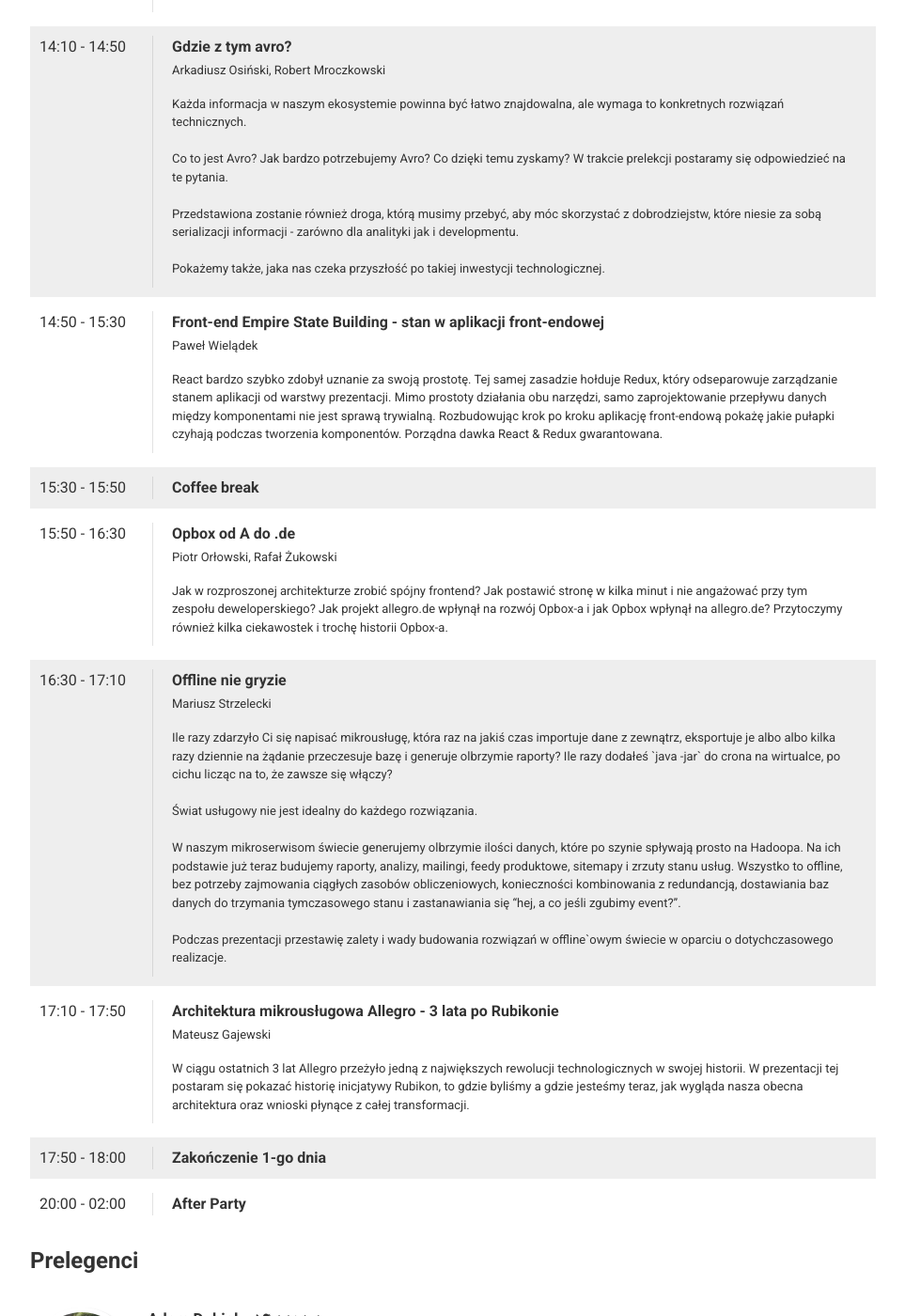
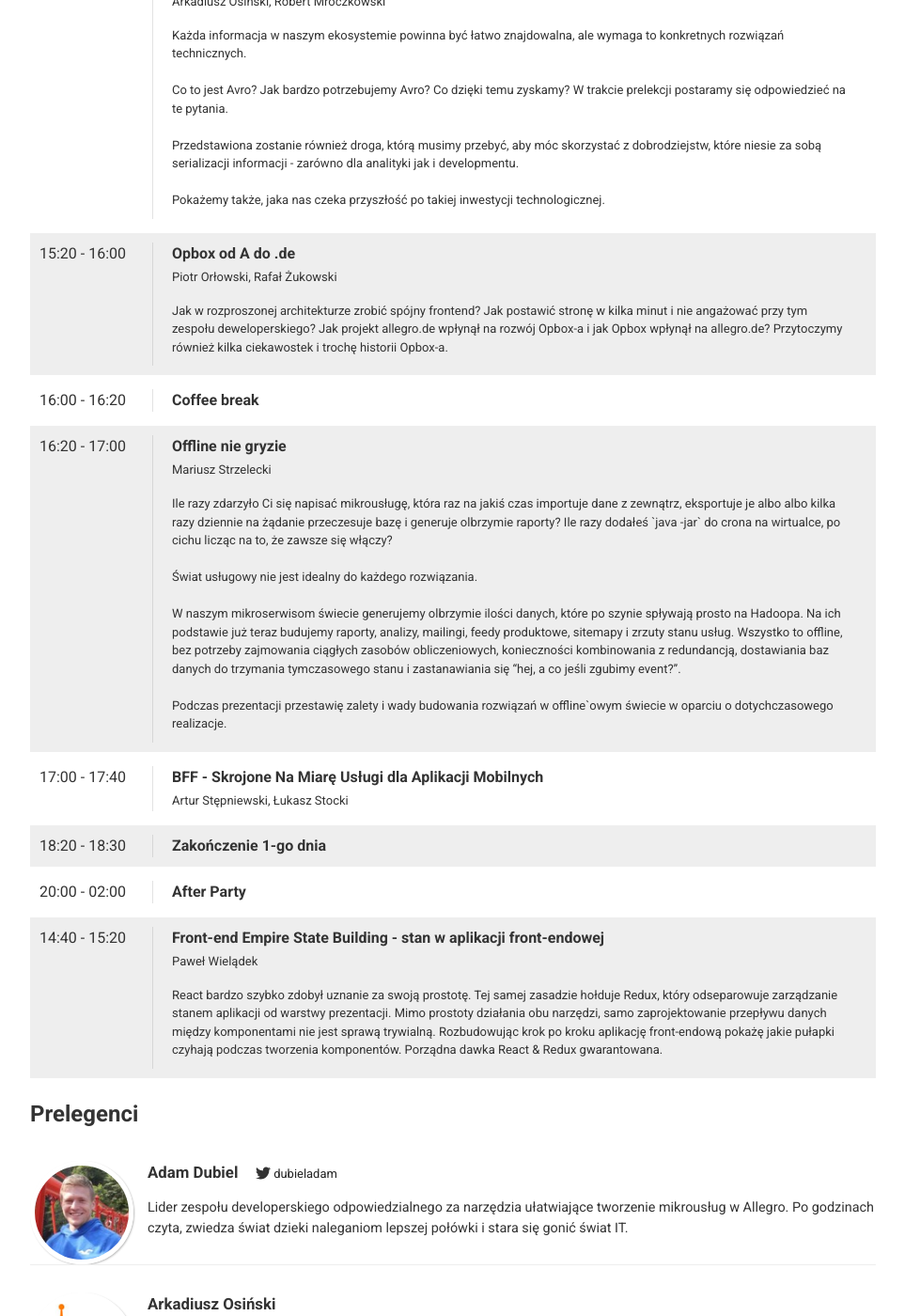
Before and after one commit to allegro/meeting, a Jekyll site: the page built from index.html, in a window 1280 px wide and 1400 px high, scrolled down 3016 px. Shown: the whole window at 94% size, without its empty margins (158-1121 px from the left). Built offline with Jekyll 4.4.1, drawn with Linux system fonts in a browser that asks for light colours; Markdown is read by kramdown in place of the engine named in the settings; comment, search, counter and statistics services are not loaded; some of the changed text lies outside the part shown.

Commit message:
Update atm-schedule.yml

```diff
--- a/_data/atm-schedule.yml
+++ b/_data/atm-schedule.yml
@@ -17,105 +17,108 @@
     timeEnd: '10:20'
 
 item03:
-    title: Keynote
-    name: Special Guest
-    date: '2016-09-07'
-    timeStart: '10:20'
-    timeEnd: '10:50'
-    abstract:
-
-item04:
     title: 'Anomaly detection? A gdyby tak wzorować się na tym jak robi to nasz mózg?'
     name: Bartłomiej Ignasiak
     date: '2016-09-07'
-    timeStart: '10:50'
-    timeEnd: '11:30'
+    timeStart: '10:20'
+    timeEnd: '11:00'
     abstract: 'Three sigmas? Holt Winters? …? Jest wiele algorytmów wykrywających anomalie. Jest też wiele ich implementacji. Jedną z nich nosimy w głowie. W każdej sekundzie tworzymy predykcje na temat tego co zobaczymy, usłyszymy, poczujemy. Nasz mózg ciągle porównuje czy to czego oczekiwaliśmy dzieje się naprawdę. Ciągle uczy się co jest normą i błyskawicznie alarmuje o każdym od niej odstępstwie. Podczas prezentacji przyjrzymy się teorii HTM - Jeff-a Hawkinsa, a podczas krótkiego life demo pokaże jak użyć jej implementacji do wykrywania anomalii w prawdziwym działającym systemie.'
 
-item05:
+
+item04:
     title: Liczby eksperckie muszą zginąć
     name: Adam Dubiel
     date: '2016-09-07'
-    timeStart: '11:30'
-    timeEnd: '12:10'
+    timeStart: '11:00'
+    timeEnd: '11:40'
     abstract: 'Słownikowa definicja wyrażenia “liczba ekspercka” powinna brzmieć “nie mam pojęcia co robię”. Mało jest pojęć, których semantyka tak bardzo odbiega od prawdziwego znaczenia. Ile potrzebuję RAMu? Ile CPU? Jak duża powinna być tak kolejka? Ile wątków? Poprawna odpowiedź to: nie wiem, zmierzmy to. Podczas prelekcji chciałbym pokazać jak często w naszej pracy zgadujemy i jak możemy to zgadywanie zastąpić pomiarami. Chciałbym, żebyś po jej wysłuchaniu wiedział co warto mierzyć w typowej mikrousłudze, jakimi narzędziami i jak interpretować wyniki.'
 
-item06:
+item05:
     title: Tylko automatyzacja może nas uratować
     name: Remigiusz Pospieszyński
     date: '2016-09-07'
-    timeStart: '12:10'
-    timeEnd: '12:50'
+    timeStart: '11:40'
+    timeEnd: '12:20'
     abstract: 'Nasze systemy rozrastają się praktycznie każdego dnia przez co ich monitoring staje się coraz bardziej skomplikowany. W NOC Grupy Allegro monitorujemy prawie 10.000 maszyn, co jeszcze do niedawna skutkowało zdarzeniem, mniej lub bardziej niebezpiecznym, co 30 sekund. Absorbowało to w stu procentach całą jedną osobę (a właściwie etat), przez całą dobę, przez cały tydzień, przez cały rok. Obecnie udało nam się zrzucić większość pracy na automaty, a "monitorujący" stał się "inżynierem". W prezentacji pokażę, jak tego dokonaliśmy, co nam jeszcze zostało do zrobienia i jak będzie wyglądać monitoring w przyszłości.'
 
-item07:
+item06:
     title: Lunch
     date: '2016-09-07'
-    timeStart: '12:50'
-    timeEnd: '13:50'
+    timeStart: '12:20'
+    timeEnd: '13:20'
 
-item08:
+item07:
     title: Wyrażenia Regularne
     name: Tomasz Jackowiak
     date: '2016-09-07'
-    timeStart: '13:50'
-    timeEnd: '14:10'
+    timeStart: '13:20'
+    timeEnd: '14:00'
     abstract: 'Jeden z najnudniejszych tematów na prezentację. Wiem. Jednocześnie moje marzenie i wyzwanie pokazania go w sposób powstrzymujący od zapadnięcia w drzemkę.
 Spotykasz je często, są brzydkie, niezrozumiałe i nie działają tak jak byśmy chcieli. Pomijane w dyskusjach i na CV. Drzemie w nich jednak wielka moc. Czas ją poznać i zaprząc do roboty'
 
-item09:
+item08:
     title: Gdzie z tym avro?
     name: Arkadiusz Osiński, Robert Mroczkowski
     date: '2016-09-07'
-    timeStart: '14:10'
-    timeEnd: '14:50'
+    timeStart: '14:00'
+    timeEnd: '14:40'
     abstract: 'Każda informacja w naszym ekosystemie powinna być łatwo znajdowalna, ale wymaga to konkretnych rozwiązań technicznych.<br /><br />Co to jest Avro? Jak bardzo potrzebujemy Avro? Co dzięki temu zyskamy? W trakcie prelekcji postaramy się odpowiedzieć na te pytania.<br /><br />Przedstawiona zostanie również droga, którą musimy przebyć, aby móc skorzystać z dobrodziejstw, które niesie za sobą serializacji informacji - zarówno dla analityki jak i developmentu.<br /><br />Pokażemy także, jaka nas czeka przyszłość po takiej inwestycji technologicznej.'
 
-item10:
+item9:
     title: Front-end Empire State Building - stan w aplikacji front-endowej
     name: Paweł Wielądek
     date: '2016-09-07'
-    timeStart: '14:50'
-    timeEnd: '15:30'
+    timeStart: '14:40'
+    timeEnd: '15:20'
     abstract: 'React bardzo szybko zdobył uznanie za swoją prostotę. Tej samej zasadzie hołduje Redux, który odseparowuje zarządzanie stanem aplikacji od warstwy prezentacji. Mimo prostoty działania obu narzędzi, samo zaprojektowanie przepływu danych między komponentami nie jest sprawą trywialną. Rozbudowując krok po kroku aplikację front-endową pokażę jakie pułapki czyhają podczas tworzenia komponentów. Porządna dawka React & Redux gwarantowana.'
+
+item10:
+    title: Opbox od A do .de
+    name: Piotr Orłowski, Rafał Żukowski
+    date: '2016-09-07'
+    timeStart: '15:20'
+    timeEnd: '16:00'
+    abstract: 'Jak w rozproszonej architekturze zrobić spójny frontend? Jak postawić stronę w kilka minut i nie angażować przy tym zespołu deweloperskiego? Jak projekt allegro.de wpłynął na rozwój Opbox-a i jak Opbox wpłynął na allegro.de? Przytoczymy również kilka ciekawostek i trochę historii Opbox-a.'
+
 
 item11:
     title: Coffee break
     date: '2016-09-07'
-    timeStart: '15:30'
-    timeEnd: '15:50'
+    timeStart: '16:00'
+    timeEnd: '16:20'
+
 
 item12:
-    title: Opbox od A do .de
-    name: Piotr Orłowski, Rafał Żukowski
-    date: '2016-09-07'
-    timeStart: '15:50'
-    timeEnd: '16:30'
-    abstract: 'Jak w rozproszonej architekturze zrobić spójny frontend? Jak postawić stronę w kilka minut i nie angażować przy tym zespołu deweloperskiego? Jak projekt allegro.de wpłynął na rozwój Opbox-a i jak Opbox wpłynął na allegro.de? Przytoczymy również kilka ciekawostek i trochę historii Opbox-a.'
-
-item13:
     title: Offline nie gryzie
     name: Mariusz Strzelecki
     date: '2016-09-07'
-    timeStart: '16:30'
-    timeEnd: '17:10'
+    timeStart: '16:20'
+    timeEnd: '17:00'
     abstract: 'Ile razy zdarzyło Ci się napisać mikrousługę, która raz na jakiś czas importuje dane z zewnątrz, eksportuje je albo albo kilka razy dziennie na żądanie przeczesuje bazę i generuje olbrzymie raporty? Ile razy dodałeś `java -jar` do crona na wirtualce, po cichu licząc na to, że zawsze się włączy?<br /><br />Świat usługowy nie jest idealny do każdego rozwiązania.<br /><br />W naszym mikroserwisom świecie generujemy olbrzymie ilości danych, które po szynie spływają prosto na Hadoopa. Na ich podstawie już teraz budujemy raporty, analizy, mailingi, feedy produktowe, sitemapy i zrzuty stanu usług. Wszystko to offline, bez potrzeby zajmowania ciągłych zasobów obliczeniowych, konieczności kombinowania z redundancją, dostawiania baz danych do trzymania tymczasowego stanu i zastanawiania się “hej, a co jeśli zgubimy event?”.<br /><br />Podczas prezentacji przestawię zalety i wady budowania rozwiązań w offline`owym świecie w oparciu o dotychczasowego realizacje.'
+
+item13:
+    title: BFF - Skrojone Na Miarę Usługi dla Aplikacji Mobilnych
+    name: Artur Stępniewski, Łukasz Stocki
+    date: '2016-09-07'
+    timeStart: '17:00'
+    timeEnd: '17:40'
+    abstract:
 
 item14:
     title: Architektura mikrousługowa Allegro - 3 lata po Rubikonie
     name: Mateusz Gajewski
     date: '2016-09-07'
-    timeStart: '17:10'
-    timeEnd: '17:50'
+    timeStart: '17:40'
+    timeEnd: '18:20'
     abstract: 'W ciągu ostatnich 3 lat Allegro przeżyło jedną z największych rewolucji technologicznych w swojej historii. W prezentacji tej postaram się pokazać historię inicjatywy Rubikon, to gdzie byliśmy a gdzie jesteśmy teraz, jak wygląda nasza obecna architektura oraz wnioski płynące z całej transformacji.'
 
-item15:
+item14:
     title: Zakończenie 1-go dnia
     date: '2016-09-07'
-    timeStart: '17:50'
-    timeEnd: '18:00'
+    timeStart: '18:20'
+    timeEnd: '18:30'
 
-item16:
+item15:
     title: After Party
     date: '2016-09-07'
     timeStart: '20:00'
```
